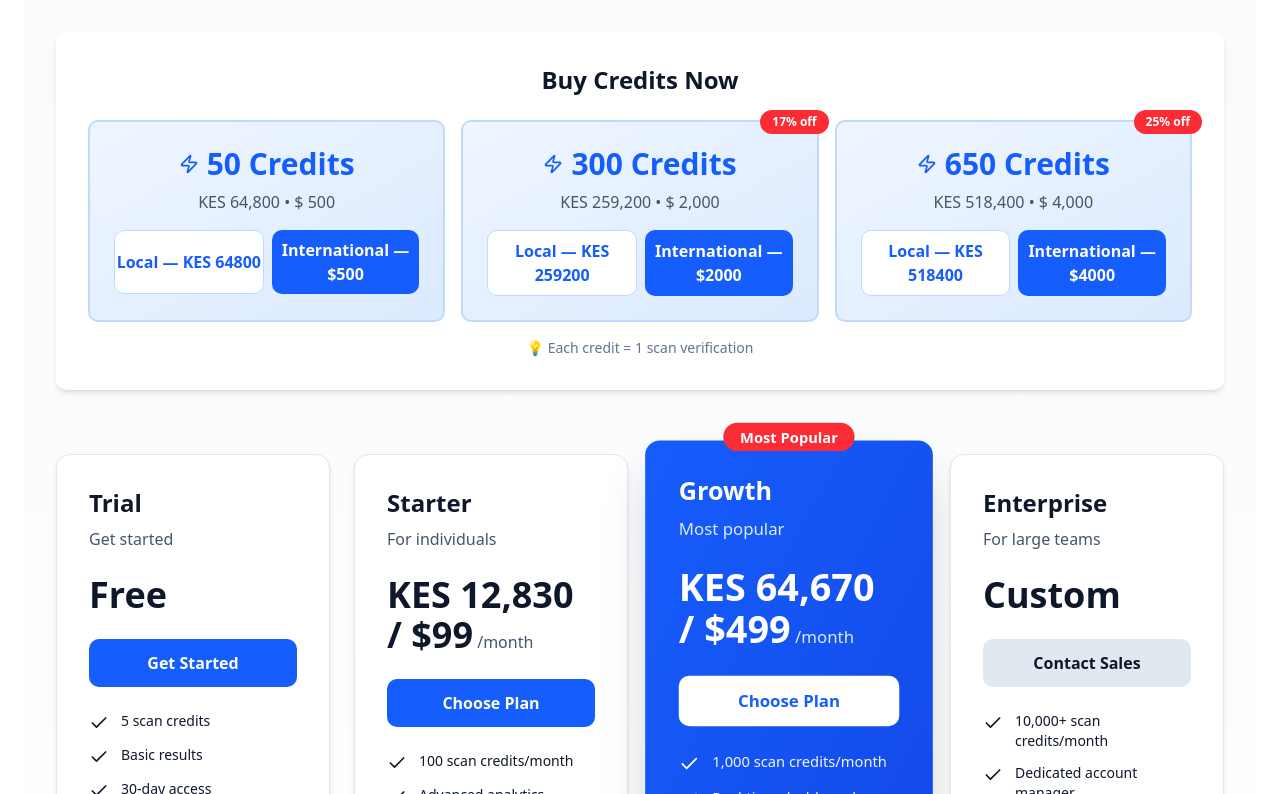
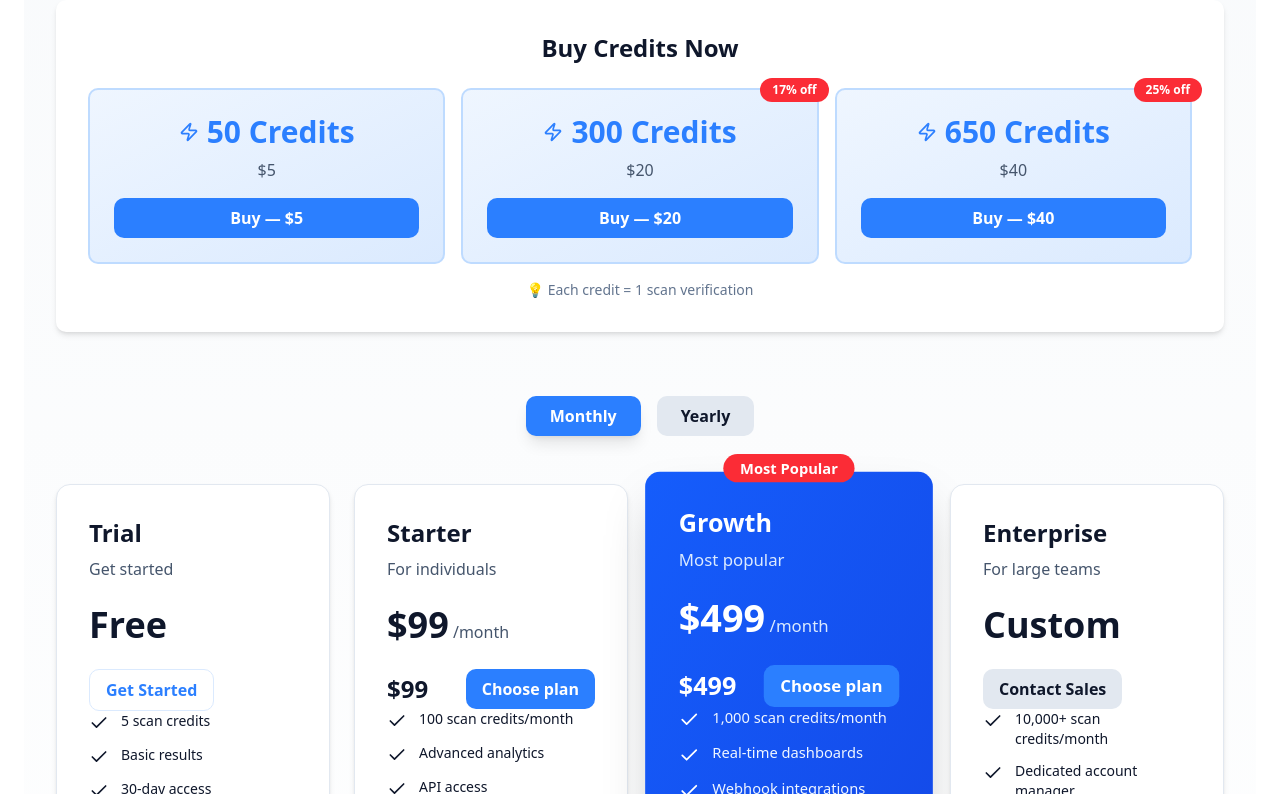
Before and after one commit to deeptrackgotham/Gotham-Enterprise, a Next.js app: page /pricing-billing in a window 1280 px wide. Shown: the part 286-1080 px from the top of the page. Built offline with nearby package versions, Linux system fonts and the light colour scheme; no server answers.

Commit message:
pricing and billing amounts changed

```diff
--- a/app/api/paystack/initialize/route.ts
+++ b/app/api/paystack/initialize/route.ts
@@ -26,7 +26,7 @@ export async function POST(req: NextRequest) {
     }
 
     const body = await req.json();
-    const { amount, credits, currency = "KES" } = body; // amount expected in main currency units (e.g., Kenya Shillings)
+    const { amount, credits, currency = "USD" } = body; // amount expected in main currency units (USD)
 
     if (!amount || !credits) {
       return NextResponse.json({ error: "Missing amount or credits" }, { status: 400 });
--- a/app/pricing-billing/page.tsx
+++ b/app/pricing-billing/page.tsx
@@ -2,18 +2,35 @@
 
 import { useState } from "react";
 import { Check, Zap } from "lucide-react";
-import { createPaystackTransaction } from "@/lib/api";
+import { createPaystackTransaction, subscribeToTrial } from "@/lib/api";
+import { useUser } from "@clerk/nextjs";
+import { useRouter } from "next/navigation";
 
 export default function PricingBillingPage() {
+  const router = useRouter();
+  const { isSignedIn } = useUser();
   const [loadingRef, setLoadingRef] = useState<string | null>(null);
   const [error, setError] = useState<string | null>(null);
+  const [showAuthModal, setShowAuthModal] = useState(false);
+  const [toastMessage, setToastMessage] = useState<string | null>(null);
+  const [toastVisible, setToastVisible] = useState(false);
+  const [userCredits, setUserCredits] = useState<number | null>(null);
+  const [billingPeriod, setBillingPeriod] = useState<'monthly' | 'yearly'>('monthly');
 
+  const showToast = (message: string, ms = 4000) => {
+    setToastMessage(message);
+    setToastVisible(true);
+    window.setTimeout(() => {
+      setToastVisible(false);
+      setToastMessage(null);
+    }, ms);
+  };
 
-  // Test credit packages with both KES and USD amounts for Paystack
+  // Test credit packages with USD amounts for Paystack (client uses USD only)
   const creditPacks = [
-    { id: "small", kesAmount: 64800, usdAmount: 500, credits: 50, label: "50 Credits", savings: null },
-    { id: "medium", kesAmount: 259200, usdAmount: 2000, credits: 300, label: "300 Credits", savings: "17% off" },
-    { id: "large", kesAmount: 518400, usdAmount: 4000, credits: 650, label: "650 Credits", savings: "25% off" },
+    { id: "small", usdAmount: 5, credits: 50, label: "50 Credits", savings: null },
+    { id: "medium", usdAmount: 20, credits: 300, label: "300 Credits", savings: "17% off" },
+    { id: "large", usdAmount: 40, credits: 650, label: "650 Credits", savings: "25% off" },
   ];
 
   const plans = [
@@ -34,9 +51,11 @@ export default function PricingBillingPage() {
     {
       id: "starter",
       name: "Starter",
-      price: "KES 12,830 / $99",
-      kesAmount: 12830,
-      usdAmount: 99,
+      priceMonthly: "$99",
+      usdAmountMonthly: 99,
+      priceYearly: "$950",
+      usdAmountYearly: 950,
+      savingsYearly: "Save $238",
       description: "For individuals",
       credits: 100,
       features: [
@@ -51,9 +70,11 @@ export default function PricingBillingPage() {
     {
       id: "growth",
       name: "Growth",
-      price: "KES 64,670 / $499",
-      kesAmount: 64670,
-      usdAmount: 499,
+      priceMonthly: "$499",
+      usdAmountMonthly: 499,
+      priceYearly: "$4,790",
+      usdAmountYearly: 4790,
+      savingsYearly: "Save $1,198",
       description: "Most popular",
       credits: 1000,
       features: [
@@ -85,21 +106,27 @@ export default function PricingBillingPage() {
   ];
 
 
-  const handleBuyCredits = async (pack: typeof creditPacks[0], currency: "KES" | "USD") => {
+  const handleBuyCredits = async (pack: typeof creditPacks[0]) => {
+    if (!isSignedIn) {
+      setShowAuthModal(true);
+      showToast('Please sign in to continue');
+      return;
+    }
+
     try {
-      setLoadingRef(pack.id + "-" + currency);
-      const amount = currency === "KES" ? pack.kesAmount : pack.usdAmount;
-      const res = await createPaystackTransaction(amount, pack.credits, currency);
+      setLoadingRef(pack.id + "-USD");
+      const amount = pack.usdAmount;
+      const res = await createPaystackTransaction(amount, pack.credits, "USD");
       const authorizationUrl = res?.data?.authorization_url;
       if (authorizationUrl) {
         window.location.href = authorizationUrl;
       } else {
         console.error("No authorization URL returned", res);
-        alert("Failed to initialize payment. Check console.");
+        showToast("Failed to initialize payment. Check console.");
       }
     } catch (err) {
       console.error(err);
-      alert("Error initializing payment. See console for details.");
+      showToast("Error initializing payment. See console for details.");
     } finally {
       setLoadingRef(null);
     }
@@ -114,25 +141,58 @@ export default function PricingBillingPage() {
     setShowCurrencyModal(true);
   };
 
-  const choosePlanCurrency = async (currency: "KES" | "USD") => {
+  const choosePlanCurrency = async () => {
     if (!selectedPlan) return;
+    if (!isSignedIn) {
+      setShowAuthModal(true);
+      showToast('Please sign in to continue');
+      return;
+    }
+
     try {
       setShowCurrencyModal(false);
-      setLoadingRef(selectedPlan.id + "-plan-" + currency);
-    const amount =
-      currency === "KES"
-        ? selectedPlan.kesAmount
-        : selectedPlan.usdAmount;
-
+      setLoadingRef(selectedPlan.id + "-plan-USD");
+      const amount = billingPeriod === 'monthly' ? selectedPlan.usdAmountMonthly : selectedPlan.usdAmountYearly;
       if (amount == null) {
         setError("Invalid pricing configuration. Please contact support.");
         return;
       }
-      await createPaystackTransaction(amount, selectedPlan.credits, currency);
-      // redirect will happen in createPaystackTransaction flow
+      const res = await createPaystackTransaction(amount, selectedPlan.credits, "USD");
+      const authorizationUrl = res?.data?.authorization_url;
+      if (authorizationUrl) {
+        window.location.href = authorizationUrl;
+      } else {
+        console.error("No authorization URL returned for plan purchase", res);
+        showToast("Failed to initialize payment. Check console.");
+      }
     } catch (err) {
       console.error(err);
-      alert("Error initializing plan purchase. See console.");
+      showToast("Error initializing plan purchase. See console.");
+    } finally {
+      setLoadingRef(null);
+    }
+  };
+
+  const handleSubscribeTrial = async (plan: Plan) => {
+    if (!isSignedIn) {
+      setShowAuthModal(true);
+      showToast('Please sign in to continue');
+      return;
+    }
+
+    try {
+      setLoadingRef(plan.id + "-trial");
+      const res = await subscribeToTrial();
+      if (res && res.success) {
+        showToast(`Trial activated — ${res.credits} credits added to your account`);
+        // update local credit display without leaving the page
+        setUserCredits(res.credits ?? null);
+      } else {
+        showToast('Unable to activate trial. Please contact support.');
+      }
+    } catch (err) {
+      console.error('Error subscribing to trial', err);
+      showToast('Error activating trial. See console for details.');
     } finally {
       setLoadingRef(null);
     }
@@ -143,10 +203,18 @@ export default function PricingBillingPage() {
       {/* Header */}
       <div className="max-w-7xl mx-auto px-4 sm:px-6 lg:px-8 py-16 sm:py-24">
         <div className="text-center mb-16">
+          {userCredits !== null && (
+            <div className="mb-6 inline-block bg-green-50 dark:bg-green-900/30 border border-green-200 dark:border-green-700 text-green-800 dark:text-green-200 px-4 py-2 rounded">
+              🎉 You have <strong className="font-semibold">{userCredits}</strong> credits available
+            </div>
+          )}
           <h1 className="text-4xl sm:text-5xl font-bold mb-4">Simple, Transparent Pricing</h1>
-          <p className="text-xl text-slate-600 dark:text-slate-400 mb-8">
+          <div className="flex flex-col sm:flex-row items-center justify-center gap-4">
+            <p className="text-xl text-slate-600 dark:text-slate-400 mb-2 sm:mb-0">
               Choose the perfect plan for your verification needs
             </p>
+            <a className="inline-flex items-center text-sm text-blue-500 hover:underline" href="mailto:sales@deeptrack.com">Contact Sales</a>
+          </div>
 
           {/* Quick Buy Credits Section */}
           <div className="bg-white dark:bg-slate-800 rounded-lg shadow-md p-8 mb-12">
@@ -166,24 +234,17 @@ export default function PricingBillingPage() {
                     </div>
                   )}
                   <div className="flex items-center justify-center gap-2 mb-2">
-                    <Zap className="w-5 h-5 text-blue-600 dark:text-blue-400" />
-                    <span className="text-3xl font-bold text-blue-600 dark:text-blue-400">{pack.label}</span>
+                    <Zap className="w-5 h-5 text-blue-500 dark:text-blue-300" />
+                    <span className="text-3xl font-bold text-blue-500 dark:text-blue-300">{pack.label}</span>
                   </div>
-                  <p className="text-slate-600 dark:text-slate-400 mb-4">KES {pack.kesAmount.toLocaleString()} • $ {pack.usdAmount.toLocaleString()}</p>
-                  <div className="flex gap-2">
+                  <p className="text-slate-600 dark:text-slate-400 mb-4">${(pack.usdAmount ?? 0).toLocaleString()}</p>
+                  <div className="flex flex-col sm:flex-row gap-2">
                     <button
-                      onClick={() => handleBuyCredits(pack, "KES")}
+                      onClick={() => handleBuyCredits(pack)}
                       disabled={!!loadingRef}
-                      className="flex-1 bg-white text-blue-600 border border-blue-200 hover:bg-blue-50 py-2 rounded-lg font-semibold"
+                      className="w-full bg-blue-500 text-white hover:bg-blue-600 py-2 rounded-lg font-semibold"
                     >
-                      {loadingRef === pack.id + "-KES" ? "Processing..." : `Local — KES ${pack.kesAmount}`}
-                    </button>
-                    <button
-                      onClick={() => handleBuyCredits(pack, "USD")}
-                      disabled={!!loadingRef}
-                      className="flex-1 bg-blue-600 text-white hover:bg-blue-700 py-2 rounded-lg font-semibold"
-                    >
-                      {loadingRef === pack.id + "-USD" ? "Processing..." : `International — $${pack.usdAmount}`}
+                      {loadingRef === pack.id + "-USD" ? "Processing..." : `Buy — $${pack.usdAmount}`}
                     </button>
                   </div>
                 </div>
@@ -195,20 +256,93 @@ export default function PricingBillingPage() {
           </div>
         </div>
 
-        {/* Currency modal for plan purchase */}
+        {/* Currency modal for plan purchase (USD confirmation) */}
         {showCurrencyModal && selectedPlan && (
           <div className="fixed inset-0 bg-black/40 flex items-center justify-center z-50">
             <div className="bg-white dark:bg-slate-800 rounded-lg p-6 w-full max-w-md">
-              <h3 className="text-xl font-semibold mb-4">Choose payment currency</h3>
-              <p className="text-sm text-slate-600 dark:text-slate-400 mb-4">Select Local (KES) or International (USD) for the <strong>{selectedPlan.name}</strong> plan.</p>
+              <h3 className="text-xl font-semibold mb-4">Confirm purchase</h3>
+              <p className="text-sm text-slate-600 dark:text-slate-400 mb-4">
+                You're about to purchase the <strong>{selectedPlan.name}</strong> plan for{" "}
+                <strong>
+                  $
+                  {billingPeriod === 'monthly'
+                    ? selectedPlan.usdAmountMonthly
+                    : selectedPlan.usdAmountYearly}
+                </strong>
+                /{billingPeriod === 'monthly' ? 'month' : 'year'}. Click below to pay in USD.
+              </p>
               <div className="flex gap-3">
-                <button onClick={() => choosePlanCurrency("KES")} className="flex-1 bg-white text-blue-600 border border-blue-200 hover:bg-blue-50 py-2 rounded-lg font-semibold">Local — KES {selectedPlan.kesAmount?.toLocaleString() || "—"}</button>
-                <button onClick={() => choosePlanCurrency("USD")} className="flex-1 bg-blue-600 text-white hover:bg-blue-700 py-2 rounded-lg font-semibold">International — ${selectedPlan.usdAmount || "—"}</button>
+                <button
+                  onClick={() => choosePlanCurrency()}
+                  className="flex-1 bg-blue-500 text-white hover:bg-blue-600 py-2 rounded-lg font-semibold"
+                >
+                  Pay $
+                  {billingPeriod === 'monthly'
+                    ? selectedPlan.usdAmountMonthly
+                    : selectedPlan.usdAmountYearly}
+                </button>
               </div>
               <div className="mt-4 text-right">
-                <button onClick={() => setShowCurrencyModal(false)} className="text-sm text-slate-500 hover:underline">Cancel</button>
+                <button
+                  onClick={() => setShowCurrencyModal(false)}
+                  className="text-sm text-slate-500 hover:underline"
+                >
+                  Cancel
+                </button>
               </div>
             </div>
+          </div>
+        )}
+
+        {/* Auth required modal */}
+        {showAuthModal && (
+          <div className="fixed inset-0 bg-black/40 flex items-center justify-center z-50">
+            <div className="bg-white dark:bg-slate-800 rounded-lg p-6 w-full max-w-md">
+              <h3 className="text-xl font-semibold mb-4">Please sign in</h3>
+              <p className="text-sm text-slate-600 dark:text-slate-400 mb-4">You must be signed in to complete this action. Sign in or create an account to continue.</p>
+              <div className="flex gap-3">
+                <button onClick={() => router.push('/login')} className="flex-1 bg-blue-500 text-white hover:bg-blue-600 py-2 rounded-lg font-semibold">Sign in</button>
+                <button onClick={() => setShowAuthModal(false)} className="flex-1 bg-slate-200 dark:bg-slate-700 text-slate-900 dark:text-white py-2 rounded-lg font-semibold">Cancel</button>
+              </div>
+            </div>
+          </div>
+        )}
+
+        {/* Toast */}
+        {toastVisible && toastMessage && (
+          <div className="fixed top-6 right-6 z-60">
+            <div className="max-w-xs bg-slate-900 text-white px-4 py-3 rounded shadow-lg">
+              {toastMessage}
+            </div>
+          </div>
+        )}
+
+        {/* Billing Period Toggle */}
+        <div className="flex items-center justify-center gap-4 mb-12">
+          <button
+            onClick={() => setBillingPeriod('monthly')}
+            className={`px-6 py-2 rounded-lg font-semibold transition-all ${
+              billingPeriod === 'monthly'
+                ? 'bg-blue-500 text-white shadow-lg'
+                : 'bg-slate-200 dark:bg-slate-700 text-slate-900 dark:text-white'
+            }`}
+          >
+            Monthly
+          </button>
+          <button
+            onClick={() => setBillingPeriod('yearly')}
+            className={`px-6 py-2 rounded-lg font-semibold transition-all ${
+              billingPeriod === 'yearly'
+                ? 'bg-blue-500 text-white shadow-lg'
+                : 'bg-slate-200 dark:bg-slate-700 text-slate-900 dark:text-white'
+            }`}
+          >
+            Yearly
+          </button>
+        </div>
+        {billingPeriod === 'yearly' && (
+          <div className="text-center mb-8">
+            <p className="text-lg font-semibold text-green-600 dark:text-green-400">Pay yearly, save 20%</p>
           </div>
         )}
 
@@ -241,40 +375,53 @@ export default function PricingBillingPage() {
 
                 {/* Price */}
                 <div className="my-6">
-                  <span className="text-4xl font-bold">{plan.price}</span>
+                  <span className="text-4xl font-bold">
+                    {plan.id === 'trial' || plan.id === 'enterprise'
+                      ? plan.price
+                      : billingPeriod === 'monthly'
+                      ? plan.priceMonthly
+                      : plan.priceYearly}
+                  </span>
                   {plan.id !== "trial" && plan.id !== "enterprise" && (
                     <span className={plan.highlighted ? "text-blue-100" : "text-slate-600 dark:text-slate-400"}>
-                      {" "}/month
+                      {" "}/{billingPeriod === 'monthly' ? 'month' : 'year'}
                     </span>
+                  )}
+                  {plan.id !== "trial" && plan.id !== "enterprise" && billingPeriod === 'yearly' && plan.savingsYearly && (
+                    <div className={`text-sm mt-2 ${plan.highlighted ? 'text-blue-100' : 'text-green-600 dark:text-green-400'}`}>
+                      {plan.savingsYearly}
+                    </div>
                   )}
                 </div>
 
                 {/* CTA Button */}
-                {plan.id === "trial" ? (
-                  <button className={`w-full py-3 rounded-lg font-semibold mb-6 transition-all ${
-                    plan.highlighted
-                      ? "bg-white text-blue-600 hover:bg-blue-50"
-                      : "bg-blue-600 text-white hover:bg-blue-700"
-                  }`}>
-                    Get Started
+                <div className="mt-4 flex flex-col sm:flex-row items-center justify-between gap-2">
+                  {plan.id !== 'trial' && plan.id !== 'enterprise' && (
+                    <div className="text-2xl font-bold">
+                      $
+                      {billingPeriod === 'monthly'
+                        ? plan.usdAmountMonthly ?? 0
+                        : plan.usdAmountYearly ?? 0}
+                    </div>
+                  )}
+                  {plan.id === 'trial' ? (
+                    <button
+                      className="w-full sm:w-auto bg-white text-blue-500 border border-blue-100 py-2 px-4 rounded-lg font-semibold"
+                      onClick={() => handleSubscribeTrial(plan)}
+                    >
+                      {loadingRef === plan.id + "-trial" ? 'Processing...' : 'Get Started'}
                     </button>
-                ) : plan.id === "enterprise" ? (
-                  <button className={`w-full py-3 rounded-lg font-semibold mb-6 transition-all ${
-                    plan.highlighted
-                      ? "bg-white text-blue-600 hover:bg-blue-50"
-                      : "bg-slate-200 dark:bg-slate-700 text-slate-900 dark:text-white hover:bg-slate-300 dark:hover:bg-slate-600"
-                  }`}>
-                    Contact Sales
-                  </button>
+                  ) : plan.id === 'enterprise' ? (
+                    <a href="mailto:sales@deeptrack.com" className="w-full sm:w-auto inline-flex items-center justify-center bg-slate-200 dark:bg-slate-700 text-slate-900 dark:text-white py-2 px-4 rounded-lg font-semibold">Contact Sales</a>
                   ) : (
-                  <button onClick={() => openPlanCurrencyModal(plan)} className={`w-full py-3 rounded-lg font-semibold mb-6 transition-all ${
-                    plan.highlighted
-                      ? "bg-white text-blue-600 hover:bg-blue-50"
-                      : "bg-blue-600 text-white hover:bg-blue-700"
-                  }`}>
-                    Choose Plan
+                    <button
+                      className="w-full sm:w-auto bg-blue-500 text-white py-2 px-4 rounded-lg font-semibold"
+                      onClick={() => openPlanCurrencyModal(plan)}
+                    >
+                      Choose plan
                     </button>
                   )}
+                </div>
 
                 {/* Features */}
                 <ul className="space-y-3">
```
Also changed, not shown: app/api/users/trial/route.ts (added, +37 -0 lines), components/ui/header.tsx (+8 -1 lines), lib/api.ts (+21 -1 lines). Lines whose indentation alone changed are shown as unchanged.
